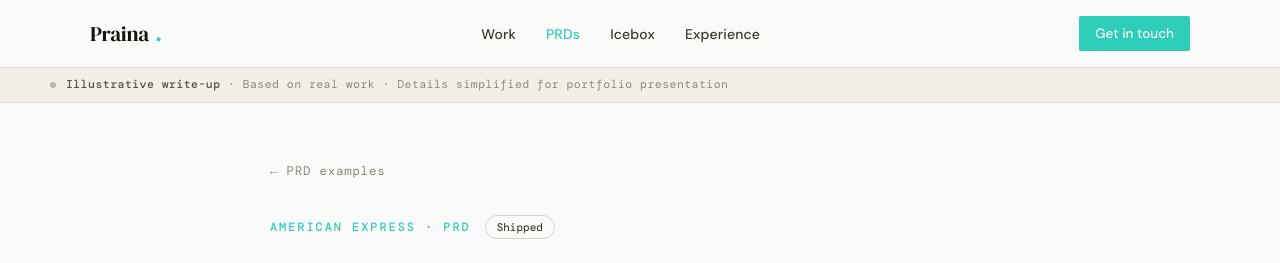
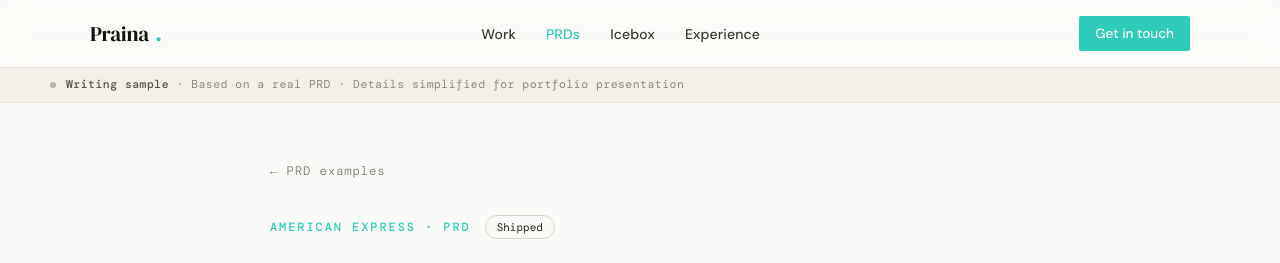
Before and after one commit to praina/praina.github.io, a Jekyll site: the page built from _prds/failover-mechanism.html, in a window 1280 px wide and 900 px high. Shown: the top 263 px of the window. Built offline with Jekyll 4.4.1, drawn with Linux system fonts in a browser that asks for light colours; some web fonts are replaced.

Commit message:
Fix sample-banner copy: PRDs should say Writing sample, not Illustrative write-up

```diff
--- a/_layouts/case-study.html
+++ b/_layouts/case-study.html
@@ -5,7 +5,7 @@
 <div class="sample-banner">
   <div class="sample-banner__inner">
     <div class="sample-banner__dot"></div>
-    <p class="sample-banner__text"><strong>Illustrative write-up</strong> · Based on real work · Details simplified for portfolio presentation</p>
+    <p class="sample-banner__text">{% if page.collection == 'prds' %}<strong>Writing sample</strong> · Based on a real PRD · Details simplified for portfolio presentation{% else %}<strong>Illustrative write-up</strong> · Based on real work · Details simplified for portfolio presentation{% endif %}</p>
   </div>
 </div>
 {% endif %}
```
